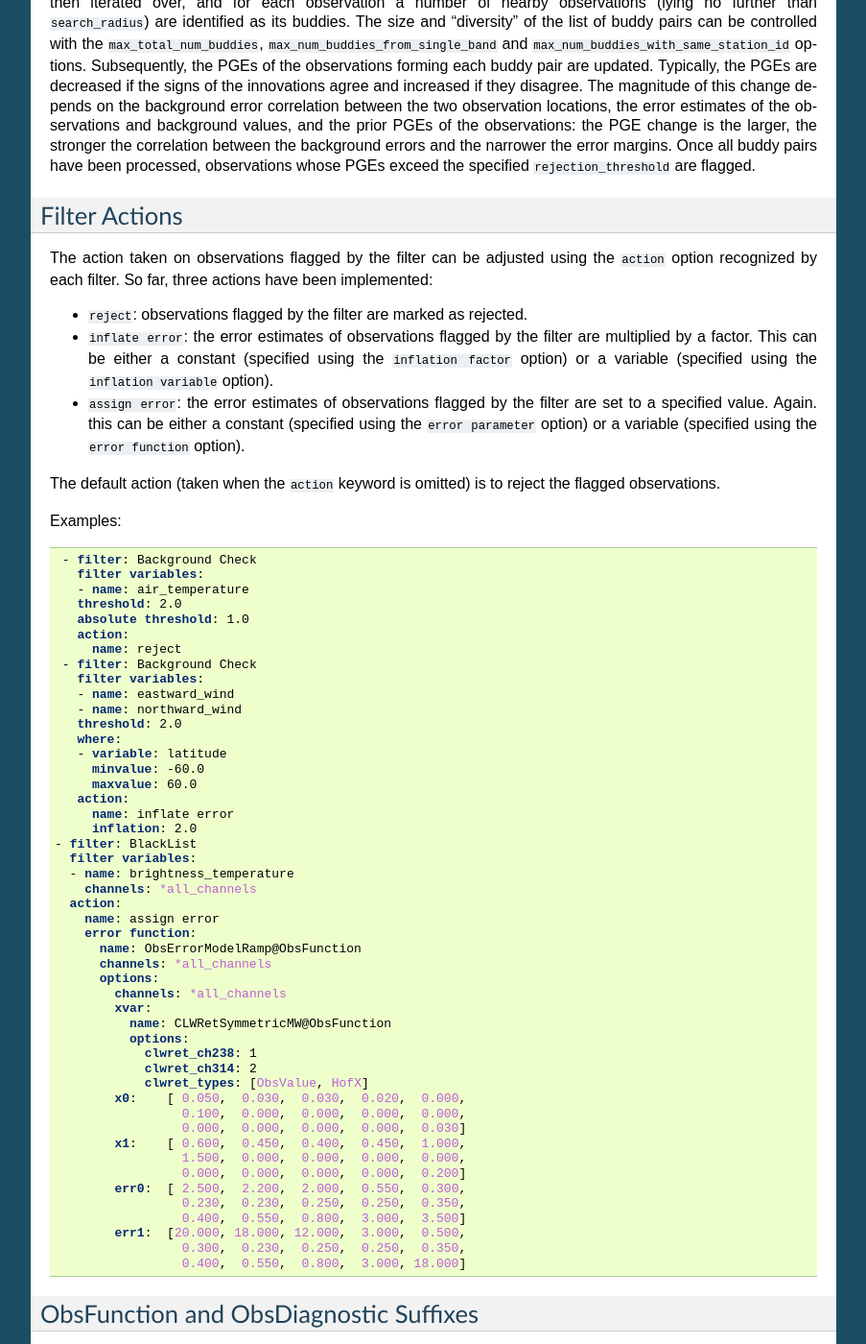
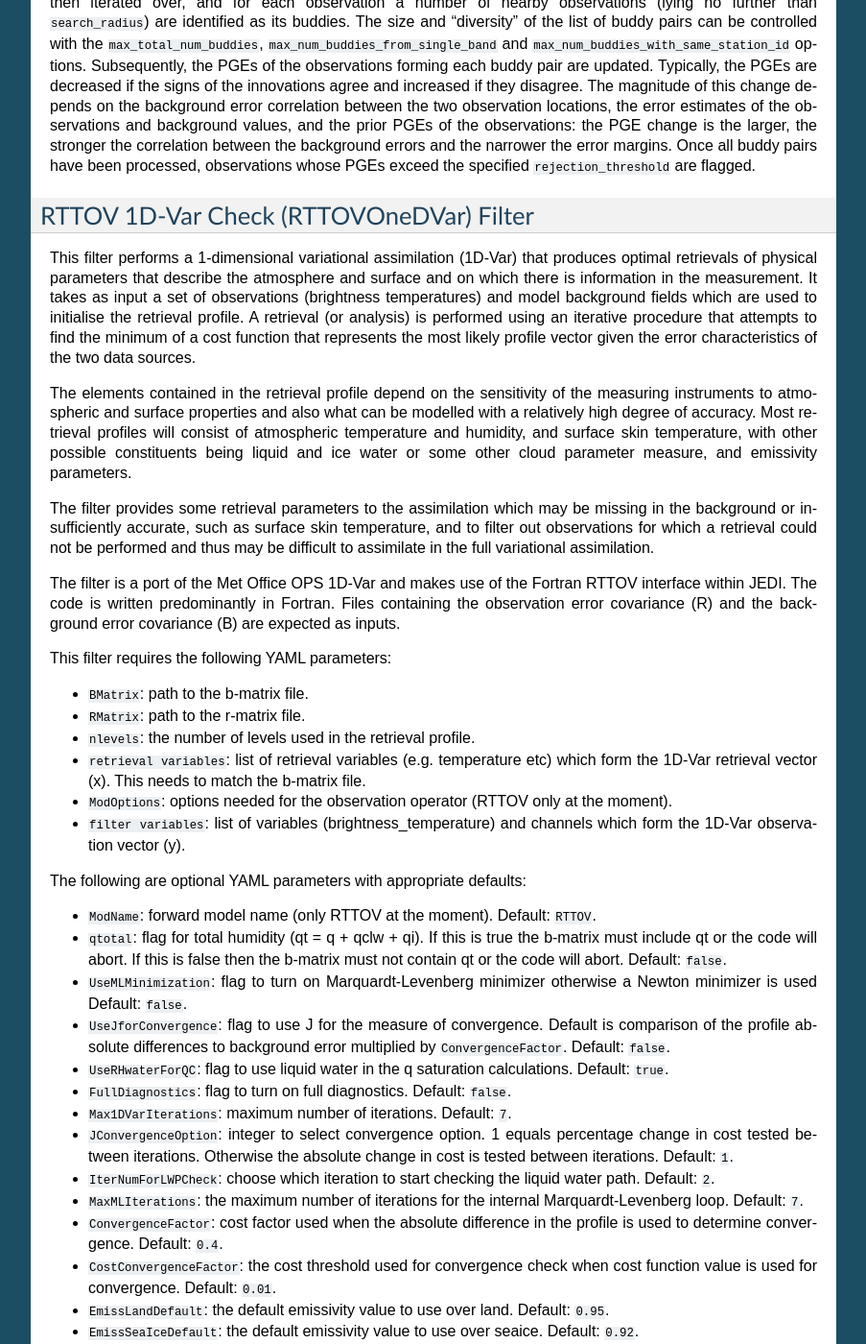
Before and after one commit to JCSDA/jedi-docs, a Sphinx documentation site: the page built from docs/inside/jedi-components/ufo/qcfilters.rst, in a window 1280 px wide and 1400 px high, scrolled down 24755 px. Shown: the whole window at 96% size, without its empty margins (198-1101 px from the left). Built offline with Sphinx 7.4.7, drawn with Linux system fonts in a browser that asks for light colours; some of the changed text lies outside the part shown.

Commit message:
Add RTTOVOneDVarCheck Documentation (#112)
* Add rttovonedvarcheck documentation

* Changes following reviews

* Changes for clarity following reviewers comments

```diff
--- a/docs/inside/jedi-components/ufo/qcfilters.rst
+++ b/docs/inside/jedi-components/ufo/qcfilters.rst
@@ -1304,6 +1304,72 @@
 ^^^^^^^^^^^^^^^^^^^^
 
 The implementation of this filter consists of four steps: sorting, buddy pair identification, PGE update and observation flagging. Observations are grouped into zonal bands and sorted by (a) band index, (b) longitude, (c) latitude, in descending order, (d) pressure (if the :code:`sort_by_pressure` option is on), and (e) datetime. Observations are then iterated over, and for each observation a number of nearby observations (lying no further than :code:`search_radius`) are identified as its buddies. The size and "diversity" of the list of buddy pairs can be controlled with the :code:`max_total_num_buddies`, :code:`max_num_buddies_from_single_band` and :code:`max_num_buddies_with_same_station_id` options. Subsequently, the PGEs of the observations forming each buddy pair are updated. Typically, the PGEs are decreased if the signs of the innovations agree and increased if they disagree. The magnitude of this change depends on the background error correlation between the two observation locations, the error estimates of the observations and background values, and the prior PGEs of the observations: the PGE change is the larger, the stronger the correlation between the background errors and the narrower the error margins. Once all buddy pairs have been processed, observations whose PGEs exceed the specified :code:`rejection_threshold` are flagged.
+
+RTTOV 1D-Var Check (RTTOVOneDVar) Filter
+----------------------------------------
+
+This filter performs a 1-dimensional variational assimilation (1D-Var) that produces optimal retrievals of physical parameters that describe the atmosphere and surface and on which there is information in the measurement. It takes as input a set of observations (brightness temperatures) and model background fields which are used to initialise the retrieval profile.  A retrieval (or analysis) is performed using an iterative procedure that attempts to find the minimum of a cost function that represents the most likely profile vector given the error characteristics of the two data sources.
+
+The elements contained in the retrieval profile depend on the sensitivity of the measuring instruments to atmospheric and surface properties and also what can be modelled with a relatively high degree of accuracy. Most retrieval profiles will consist of atmospheric temperature and humidity, and surface skin temperature, with other possible constituents being liquid and ice water or some other cloud parameter measure, and emissivity parameters.
+
+The filter provides some retrieval parameters to the assimilation which may be missing in the background or insufficiently accurate, such as surface skin temperature, and to filter out observations for which a retrieval could not be performed and thus may be difficult to assimilate in the full variational assimilation.
+
+The filter is a port of the Met Office OPS 1D-Var and makes use of the Fortran RTTOV interface within JEDI.  The code is written predominantly in Fortran.  Files containing the observation error covariance (R) and the background error covariance (B) are expected as inputs.
+
+This filter requires the following YAML parameters:
+
+* :code:`BMatrix`:  path to the b-matrix file.
+* :code:`RMatrix`:  path to the r-matrix file.
+* :code:`nlevels`:  the number of levels used in the retrieval profile.
+* :code:`retrieval variables`:  list of retrieval variables (e.g. temperature etc) which form the 1D-Var retrieval vector (x).  This needs to match the b-matrix file.
+* :code:`ModOptions`: options needed for the observation operator (RTTOV only at the moment).
+* :code:`filter variables`:  list of variables (brightness_temperature) and channels which form the 1D-Var observation vector (y).
+
+The following are optional YAML parameters with appropriate defaults:
+
+* :code:`ModName`:  forward model name (only RTTOV at the moment). Default: :code:`RTTOV`.
+* :code:`qtotal`:  flag for total humidity (qt = q + qclw + qi). If this is true the b-matrix must include qt or the code will abort. If this is false then the b-matrix must not contain qt or the code will abort. Default: :code:`false`.
+* :code:`UseMLMinimization`:  flag to turn on Marquardt-Levenberg minimizer otherwise a Newton minimizer is used Default: :code:`false`.
+* :code:`UseJforConvergence`:  flag to use J for the measure of convergence. Default is comparison of the profile absolute differences to background error multiplied by :code:`ConvergenceFactor`. Default: :code:`false`.
+* :code:`UseRHwaterForQC`:  flag to use liquid water in the q saturation calculations. Default: :code:`true`.
+* :code:`FullDiagnostics`:  flag to turn on full diagnostics. Default: :code:`false`.
+* :code:`Max1DVarIterations`:  maximum number of iterations. Default: :code:`7`.
+* :code:`JConvergenceOption`:  integer to select convergence option.  1 equals percentage change in cost tested between iterations.  Otherwise the absolute change in cost is tested between iterations. Default: :code:`1`.
+* :code:`IterNumForLWPCheck`:  choose which iteration to start checking the liquid water path. Default: :code:`2`.
+* :code:`MaxMLIterations`:  the maximum number of iterations for the internal Marquardt-Levenberg loop. Default: :code:`7`.
+* :code:`ConvergenceFactor`:  cost factor used when the absolute difference in the profile is used to determine convergence. Default: :code:`0.4`.
+* :code:`CostConvergenceFactor`:  the cost threshold used for convergence check when cost function value is used for convergence. Default: :code:`0.01`.
+* :code:`EmissLandDefault`:  the default emissivity value to use over land. Default: :code:`0.95`.
+* :code:`EmissSeaIceDefault`:  the default emissivity value to use over seaice. Default: :code:`0.92`.
+
+Example:
+
+.. code:: yaml
+
+  - filter: RTTOV OneDVar Check
+    BMatrix: ../resources/bmatrix/rttov/atms_bmatrix_70_test.dat
+    RMatrix: ../resources/rmatrix/rttov/atms_noaa_20_rmatrix_test.nc4
+    nlevels: 70
+    retrieval variables:
+    - air_temperature
+    - specific_humidity
+    - mass_content_of_cloud_liquid_water_in_atmosphere_layer
+    - mass_content_of_cloud_ice_in_atmosphere_layer
+    - surface_temperature
+    - specific_humidity_at_two_meters_above_surface
+    - skin_temperature
+    - air_pressure_at_two_meters_above_surface
+    ModOptions:
+      Absorbers: [Water_vapour, CLW, CIW]
+      obs options:
+        RTTOV_default_opts: OPS
+        SatRad_compatibility: false # done in filter
+        Sensor_ID: noaa_20_atms
+        CoefficientPath: Data/
+    filter variables:
+    - name: brightness_temperature
+      channels: 1-22
+    qtotal: true
 
 .. _filter-actions:
 
```
